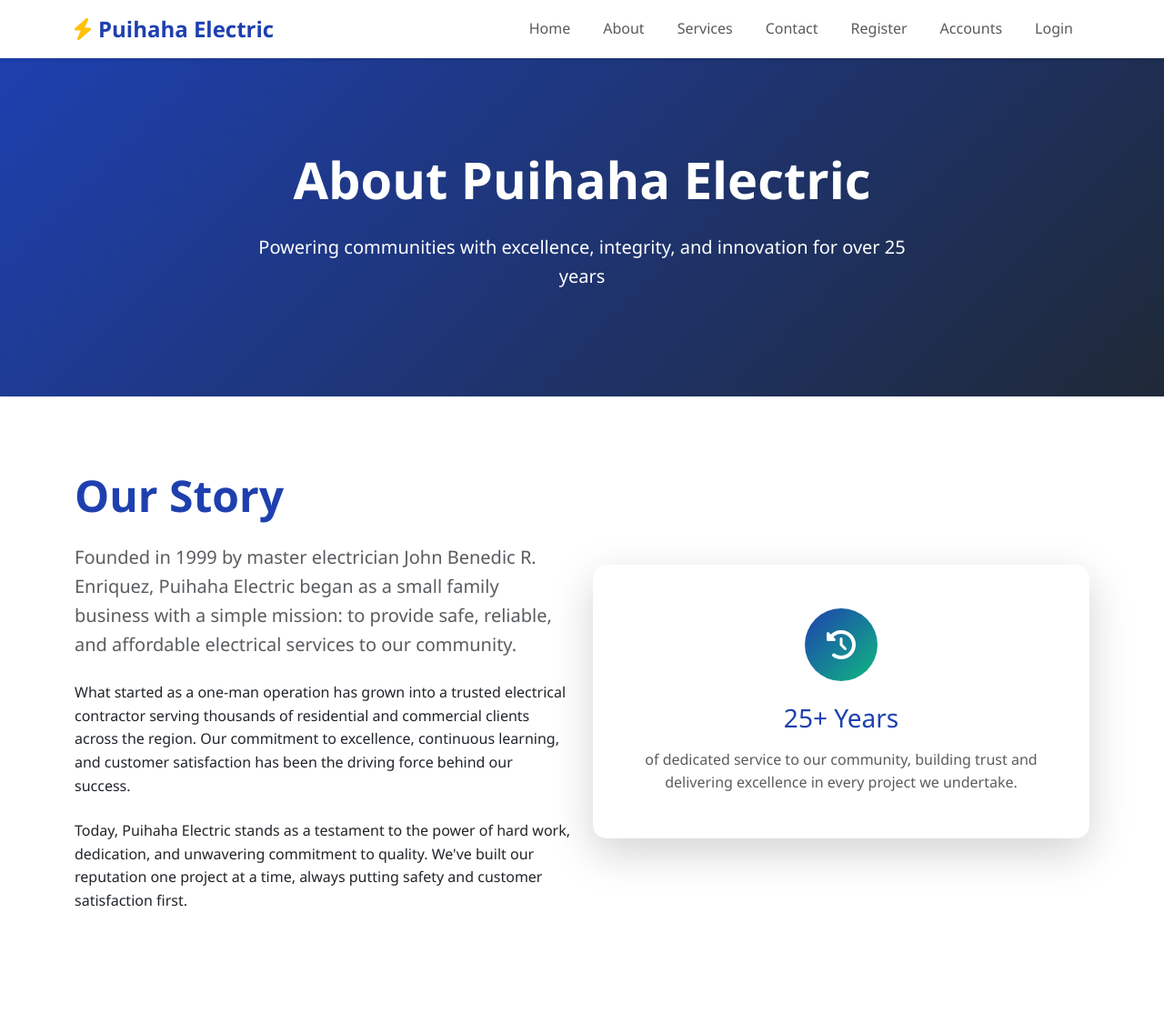
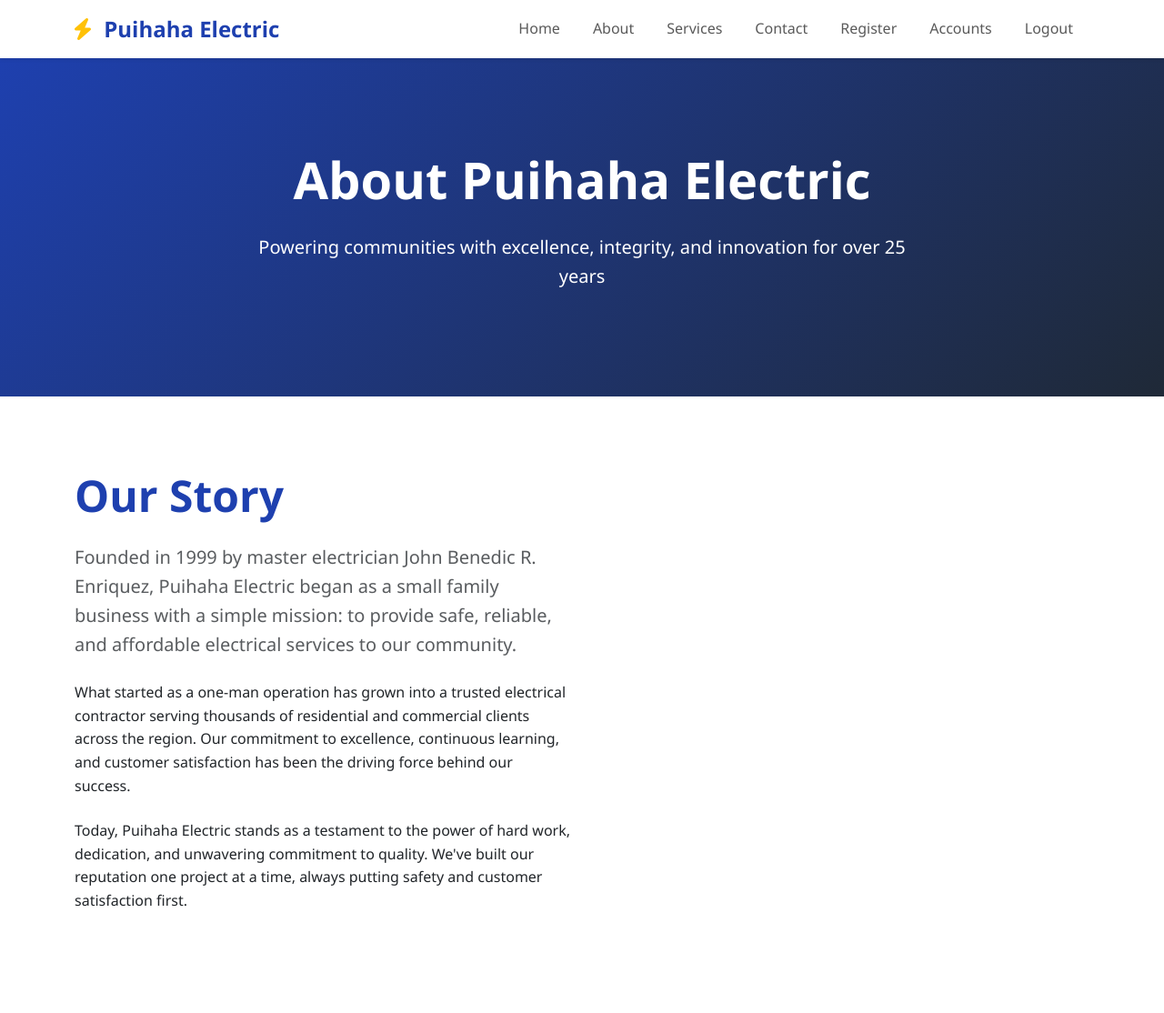
Before and after one commit to lee-17/demoelectric, a CodeIgniter 4 app: the page made by app/Views/about.php in a window 1280 px wide. Shown: the top 1114 px of the page at 91% size. Run offline with PHP 8.4 and a stand-in for CodeIgniter, Linux system fonts and the light colour scheme; the template is opened without the code that fills it, so the values that code supplies are empty; some libraries are stand-ins or nearby versions.

Commit message:
log out implementation

```diff
--- a/app/Views/layout.php
+++ b/app/Views/layout.php
@@ -3,17 +3,23 @@
 <head>
 <meta charset="UTF-8">
 <meta name="viewport" content="width=device-width, initial-scale=1.0">
+
 <title><?= isset($title) ? $title : 'Puihaha Electric' ?></title>
-<link href="https://cdn.jsdelivr.net/npm/bootstrap@5.3.0/dist/css/bootstrap.min.css"
-rel="stylesheet">
-<link href="https://cdnjs.cloudflare.com/ajax/libs/font-awesome/6.0.0/css/all.min.css"
-rel="stylesheet">
+
+<link
+    href="https://cdn.jsdelivr.net/npm/bootstrap@5.3.0/dist/css/bootstrap.min.css"
+    rel="stylesheet"
+>
+
+<link
+    href="https://cdnjs.cloudflare.com/ajax/libs/font-awesome/6.0.0/css/all.min.css"
+    rel="stylesheet"
+>
+
 <link href="<?= base_url('assets/css/custom.css') ?>" rel="stylesheet">
+
 <style>
 :root {
-
-
-
     --primary-color: #1e40af;
     --secondary-color: #f59e0b;
     --accent-color: #10b981;
@@ -43,15 +49,16 @@ color: var(--secondary-color) !important;
 }
 
 .navbar-nav .nav-link.active {
-
-
-
     color: var(--primary-color) !important;
     font-weight: 600;
 }
 
 .hero-section {
-background: linear-gradient(135deg, var(--primary-color) 0%, var(--dark-color) 100%);
+    background: linear-gradient(
+        135deg,
+        var(--primary-color) 0%,
+        var(--dark-color) 100%
+    );
     color: white;
     padding: 100px 0;
 }
@@ -75,9 +82,6 @@ transform: translateY(-2px);
     border-width: 2px;
     font-weight: 600;
     padding: 12px 30px;
-
-
-
     border-radius: 25px;
     transition: all 0.3s ease;
 }
@@ -89,27 +93,28 @@ transform: translateY(-2px);
 .card {
     border: none;
     border-radius: 15px;
-box-shadow: 0 5px 15px rgba(0,0,0,0.1);
+    box-shadow: 0 5px 15px rgba(0, 0, 0, 0.1);
     transition: transform 0.3s ease, box-shadow 0.3s ease;
 }
 
 .card:hover {
     transform: translateY(-5px);
-box-shadow: 0 10px 25px rgba(0,0,0,0.15);
+    box-shadow: 0 10px 25px rgba(0, 0, 0, 0.15);
 }
 
 .feature-icon {
     width: 80px;
     height: 80px;
-background: linear-gradient(135deg, var(--primary-color), var(--accent-color));
+    background: linear-gradient(
+        135deg,
+        var(--primary-color),
+        var(--accent-color)
+    );
     border-radius: 50%;
     display: flex;
     align-items: center;
     justify-content: center;
     margin: 0 auto 20px;
-
-
-
     color: white;
     font-size: 2rem;
 }
@@ -139,9 +144,6 @@ color: var(--secondary-color);
     display: inline-block;
     width: 40px;
     height: 40px;
-
-
-
     background-color: var(--primary-color);
     color: white;
     text-align: center;
@@ -171,91 +173,144 @@ color: var(--secondary-color) !important;
 .bg-light-custom {
     background-color: var(--light-color) !important;
 }
+</style>
+</head>
 
+<body>
 
-
-</style>
-
-</head>
-<body>
-<!-- Navigation -->
 <nav class="navbar navbar-expand-lg navbar-light bg-white shadow-sm sticky-top">
     <div class="container">
+
         <a class="navbar-brand" href="<?= base_url() ?>">
-<i class="fas fa-bolt text-warning me-2"></i>Puihaha Electric
+            <i class="fas fa-bolt text-warning me-2"></i>
+            Puihaha Electric
         </a>
-<button class="navbar-toggler" type="button" data-bs-toggle="collapse" data-bstarget="#navbarNav">
+
+        <button
+            class="navbar-toggler"
+            type="button"
+            data-bs-toggle="collapse"
+            data-bs-target="#navbarNav"
+        >
             <span class="navbar-toggler-icon"></span>
         </button>
+
         <div class="collapse navbar-collapse" id="navbarNav">
             <ul class="navbar-nav ms-auto">
-<li class="nav-item">
-<a class="nav-link <?= (isset($page) && $page == 'home') ? 'active' : '' ?>" href="<?=
-base_url() ?>">Home</a>
-</li>
-<li class="nav-item">
-<a class="nav-link <?= (isset($page) && $page == 'about') ? 'active' : '' ?>" href="<?=
-base_url('about') ?>">About</a>
-</li>
-<li class="nav-item">
-<a class="nav-link <?= (isset($page) && $page == 'services') ? 'active' : '' ?>" href="<?=
-base_url('services') ?>">Services</a>
-</li>
-<li class="nav-item">
 
-
-
-<a class="nav-link <?= (isset($page) && $page == 'contact') ? 'active' : '' ?>" href="<?=
-base_url('contact') ?>">Contact</a>
-</li>
-<li class="nav-item">
-<a class="nav-link <?= (isset($page) && $page == 'register') ? 'active' : '' ?>" href="<?=
-base_url('register') ?>">Register</a>
-</li>
                 <li class="nav-item">
                     <a
-        class="nav-link <?= (isset($page) && $page == 'accounts') ? 'active' : '' ?>"
+                        class="nav-link <?= ($page ?? '') === 'home' ? 'active' : '' ?>"
+                        href="<?= base_url() ?>"
+                    >
+                        Home
+                    </a>
+                </li>
+
+                <li class="nav-item">
+                    <a
+                        class="nav-link <?= ($page ?? '') === 'about' ? 'active' : '' ?>"
+                        href="<?= base_url('about') ?>"
+                    >
+                        About
+                    </a>
+                </li>
+
+                <li class="nav-item">
+                    <a
+                        class="nav-link <?= ($page ?? '') === 'services' ? 'active' : '' ?>"
+                        href="<?= base_url('services') ?>"
+                    >
+                        Services
+                    </a>
+                </li>
+
+                <li class="nav-item">
+                    <a
+                        class="nav-link <?= ($page ?? '') === 'contact' ? 'active' : '' ?>"
+                        href="<?= base_url('contact') ?>"
+                    >
+                        Contact
+                    </a>
+                </li>
+
+                <li class="nav-item">
+                    <a
+                        class="nav-link <?= ($page ?? '') === 'register' ? 'active' : '' ?>"
+                        href="<?= base_url('register') ?>"
+                    >
+                        Register
+                    </a>
+                </li>
+
+                <li class="nav-item">
+                    <a
+                        class="nav-link <?= ($page ?? '') === 'accounts' ? 'active' : '' ?>"
                         href="<?= base_url('accounts') ?>"
                     >
                         Accounts
                     </a>
                 </li>
+
+                <?php if (session()->get('is_logged_in')): ?>
+
                     <li class="nav-item">
-    <a class="nav-link <?= (isset($page) && $page == 'login') ? 'active' : '' ?>"
-       href="<?= base_url('login') ?>">
+                        <a
+                            class="nav-link"
+                            href="<?= base_url('logout') ?>"
+                        >
+                            Logout
+                        </a>
+                    </li>
+
+                <?php else: ?>
+
+                    <li class="nav-item">
+                        <a
+                            class="nav-link <?= ($page ?? '') === 'login' ? 'active' : '' ?>"
+                            href="<?= base_url('login') ?>"
+                        >
                             Login
                         </a>
                     </li>
+
+                <?php endif; ?>
+
             </ul>
         </div>
     </div>
 </nav>
 
-<!-- Main Content -->
 <main>
     <?= $this->renderSection('content') ?>
 </main>
 
-<!-- Footer -->
 <footer class="footer">
     <div class="container">
         <div class="row">
+
             <div class="col-lg-4 mb-4">
-<h5><i class="fas fa-bolt text-warning me-2"></i>Puihaha Electric</h5>
-<p class="mb-3">Providing reliable and sustainable electrical solutions for over 25 years.
-Your trusted partner for all electrical needs.</p>
+                <h5>
+                    <i class="fas fa-bolt text-warning me-2"></i>
+                    Puihaha Electric
+                </h5>
+
+                <p class="mb-3">
+                    Providing reliable and sustainable electrical solutions
+                    for over 25 years. Your trusted partner for all electrical needs.
+                </p>
+
                 <div class="social-icons">
                     <a href="#"><i class="fab fa-facebook-f"></i></a>
                     <a href="#"><i class="fab fa-twitter"></i></a>
                     <a href="#"><i class="fab fa-linkedin-in"></i></a>
                     <a href="#"><i class="fab fa-instagram"></i></a>
-
-
-
                 </div>
             </div>
+
             <div class="col-lg-2 col-md-6 mb-4">
                 <h5>Quick Links</h5>
+
                 <ul class="list-unstyled">
                     <li><a href="<?= base_url() ?>">Home</a></li>
                     <li><a href="<?= base_url('about') ?>">About</a></li>
@@ -263,8 +318,10 @@ Your trusted partner for all electrical needs.</p>
                     <li><a href="<?= base_url('contact') ?>">Contact</a></li>
                 </ul>
             </div>
+
             <div class="col-lg-3 col-md-6 mb-4">
                 <h5>Services</h5>
+
                 <ul class="list-unstyled">
                     <li><a href="#">Residential Wiring</a></li>
                     <li><a href="#">Commercial Installation</a></li>
@@ -272,71 +329,53 @@ Your trusted partner for all electrical needs.</p>
                     <li><a href="#">Solar Solutions</a></li>
                 </ul>
             </div>
+
             <div class="col-lg-3 mb-4">
                 <h5>Contact Info</h5>
+
                 <ul class="list-unstyled">
-<li><i class="fas fa-map-marker-alt me-2"></i>123 Electric Avenue, Power City, PC
-12345</li>
-<li><i class="fas fa-phone me-2"></i>(555) 123-4567</li>
-<li><i class="fas fa-envelope me-2"></i>info@Puihahaelectric.com</li>
-<li><i class="fas fa-clock me-2"></i>24/7 Emergency Service</li>
+                    <li>
+                        <i class="fas fa-map-marker-alt me-2"></i>
+                        123 Electric Avenue, Power City
+                    </li>
+                    <li>
+                        <i class="fas fa-phone me-2"></i>
+                        (555) 123-4567
+                    </li>
+                    <li>
+                        <i class="fas fa-envelope me-2"></i>
+                        info@puihahaelectric.com
+                    </li>
+                    <li>
+                        <i class="fas fa-clock me-2"></i>
+                        24/7 Emergency Service
+                    </li>
                 </ul>
-
-
+            </div>
 
         </div>
-</div>
+
         <hr class="my-4">
+
         <div class="row align-items-center">
             <div class="col-md-6">
-<p class="mb-0">&copy; 2025 Puihaha Electric. All rights reserved.</p>
+                <p class="mb-0">
+                    &copy; 2025 Puihaha Electric. All rights reserved.
+                </p>
             </div>
+
             <div class="col-md-6 text-md-end">
-<p class="mb-0">Licensed & Insured | License #EL123456</p>
+                <p class="mb-0">
+                    Licensed & Insured | License #EL123456
+                </p>
             </div>
         </div>
     </div>
 </footer>
 
-<script
-src="https://cdn.jsdelivr.net/npm/bootstrap@5.3.0/dist/js/bootstrap.bundle.min.js"></script>
+<script src="https://cdn.jsdelivr.net/npm/bootstrap@5.3.0/dist/js/bootstrap.bundle.min.js"></script>
+
 <script src="<?= base_url('assets/js/app.js') ?>"></script>
-<script>
-// Smooth scrolling for anchor links
-document.querySelectorAll('a[href^="#"]').forEach(anchor => {
-anchor.addEventListener('click', function (e) {
-e.preventDefault();
-document.querySelector(this.getAttribute('href')).scrollIntoView({
-behavior: 'smooth'
-});
-});
-});
 
-// Add animation on scroll
-
-
-
-const observerOptions = {
-threshold: 0.1,
-rootMargin: '0px 0px -50px 0px'
-};
-
-const observer = new IntersectionObserver(function(entries) {
-entries.forEach(entry => {
-if (entry.isIntersecting) {
-entry.target.style.opacity = '1';
-entry.target.style.transform = 'translateY(0)';
-}
-});
-}, observerOptions);
-
-// Observe all cards and sections
-document.querySelectorAll('.card, .feature-item').forEach(el => {
-el.style.opacity = '0';
-el.style.transform = 'translateY(20px)';
-el.style.transition = 'opacity 0.6s ease, transform 0.6s ease';
-observer.observe(el);
-});
-</script>
 </body>
 </html>
```
Also changed, not shown: app/Models/CustomerAccountModel.php (+47 -0 lines), 9 other files. Lines whose indentation alone changed are shown as unchanged.
